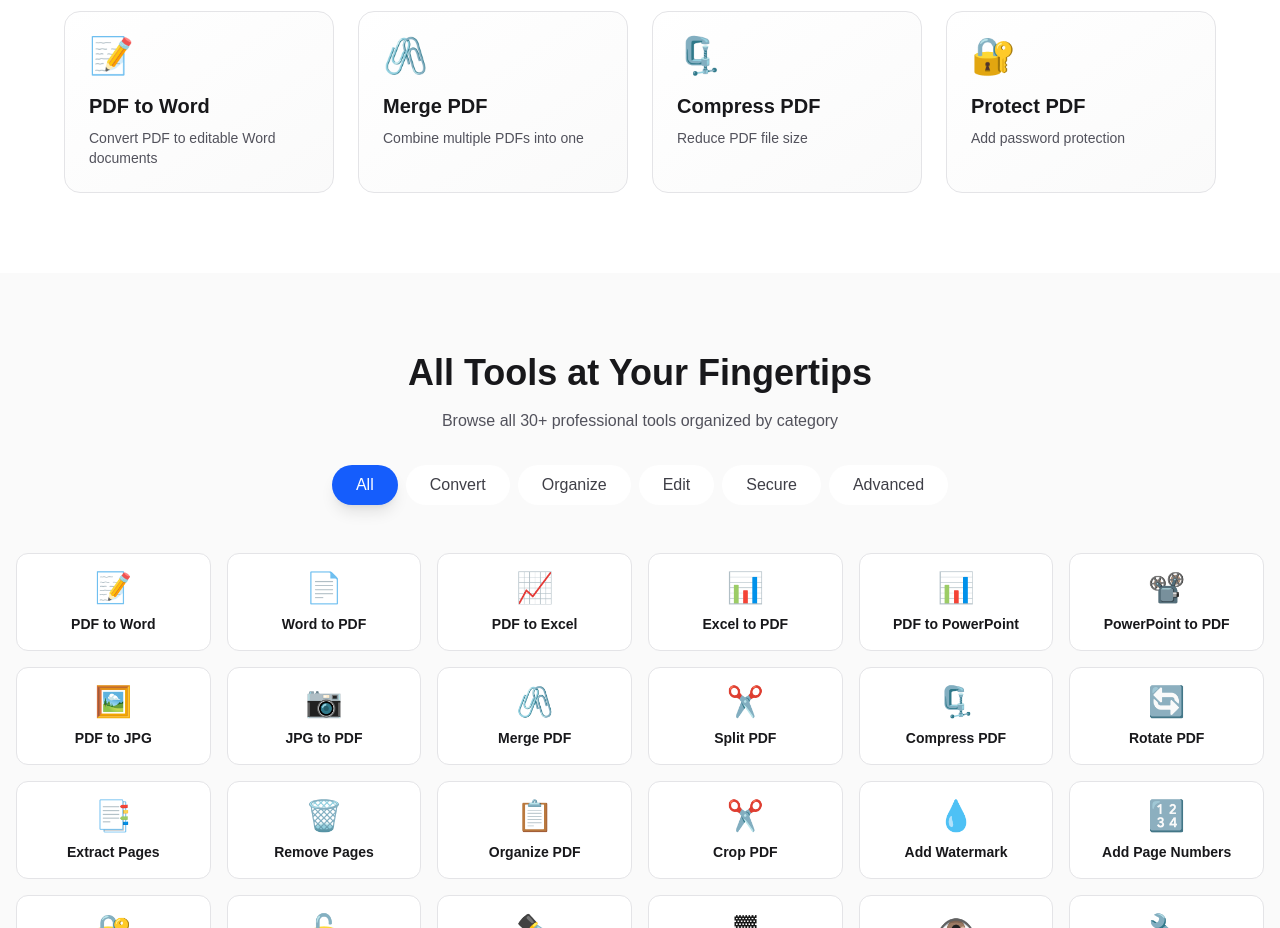
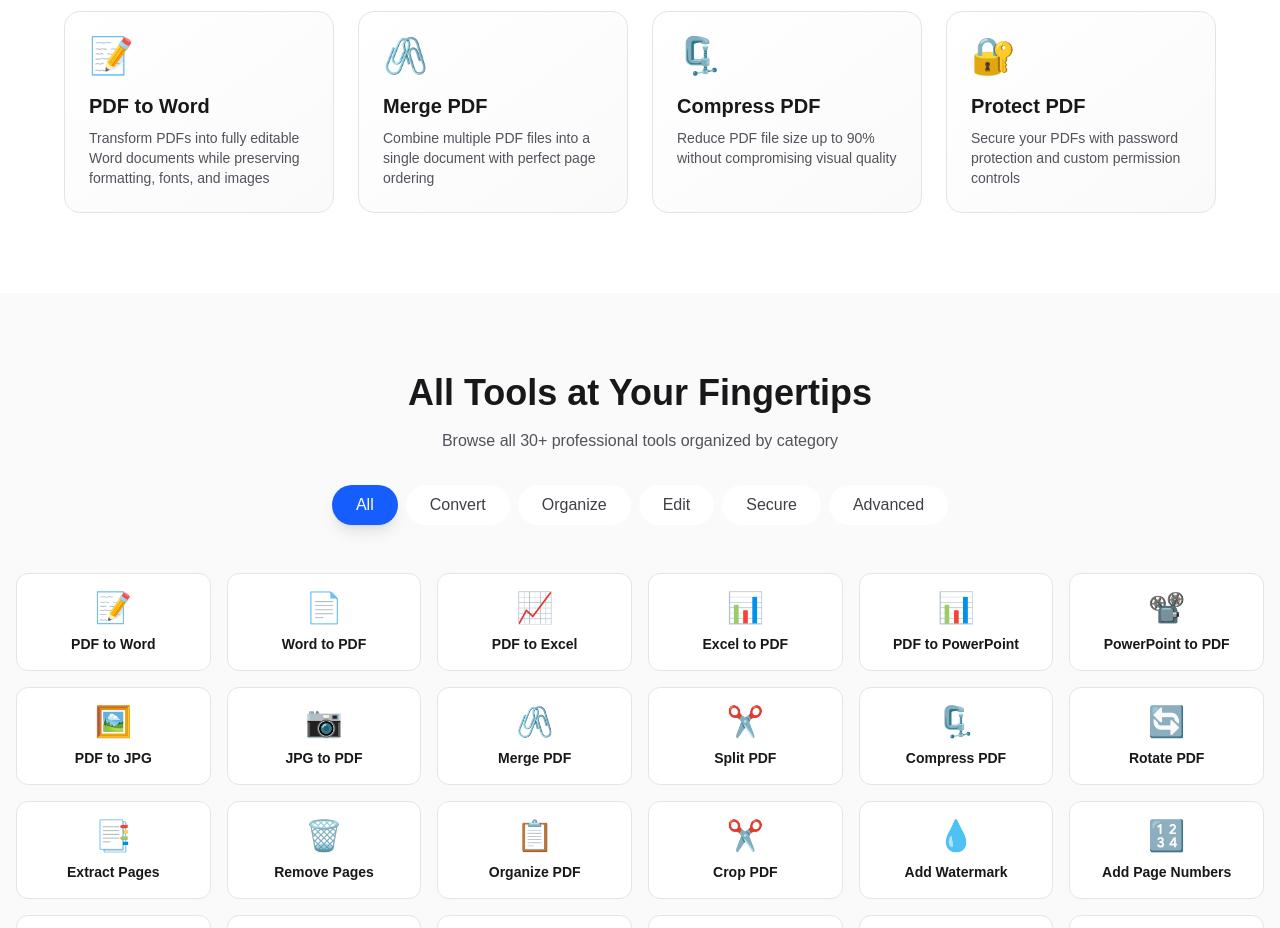
Before and after one commit to DosiBridge/word-to-pdf-tool, a Next.js app in the folder frontend/: page / in a window 1280 px wide. Shown: the part 1040-1968 px from the top of the page. Built offline with nearby package versions, Linux system fonts and the light colour scheme.

Commit message:
feat(ui): add professional tool descriptions and enhanced hero copy

```diff
--- a/frontend/app/page.tsx
+++ b/frontend/app/page.tsx
@@ -6,37 +6,61 @@ import Footer from '@/components/Footer';
 import { useState } from 'react';
 
 const featuredTools = [
-  { name: 'PDF to Word', href: '/pdf-to-word', icon: '📝', desc: 'Convert PDF to editable Word documents', color: 'blue' },
-  { name: 'Merge PDF', href: '/merge-pdf', icon: '🖇️', desc: 'Combine multiple PDFs into one', color: 'purple' },
-  { name: 'Compress PDF', href: '/compress-pdf', icon: '🗜️', desc: 'Reduce PDF file size', color: 'green' },
-  { name: 'Protect PDF', href: '/protect-pdf', icon: '🔐', desc: 'Add password protection', color: 'red' },
+  {
+    name: 'PDF to Word',
+    href: '/pdf-to-word',
+    icon: '📝',
+    desc: 'Transform PDFs into fully editable Word documents while preserving formatting, fonts, and images',
+    color: 'blue'
+  },
+  {
+    name: 'Merge PDF',
+    href: '/merge-pdf',
+    icon: '🖇️',
+    desc: 'Combine multiple PDF files into a single document with perfect page ordering',
+    color: 'purple'
+  },
+  {
+    name: 'Compress PDF',
+    href: '/compress-pdf',
+    icon: '🗜️',
+    desc: 'Reduce PDF file size up to 90% without compromising visual quality',
+    color: 'green'
+  },
+  {
+    name: 'Protect PDF',
+    href: '/protect-pdf',
+    icon: '🔐',
+    desc: 'Secure your PDFs with password protection and custom permission controls',
+    color: 'red'
+  },
 ];
 
 const allTools = [
-  { name: 'PDF to Word', href: '/pdf-to-word', icon: '📝', category: 'Convert' },
-  { name: 'Word to PDF', href: '/word-to-pdf', icon: '📄', category: 'Convert' },
-  { name: 'PDF to Excel', href: '/pdf-to-excel', icon: '📈', category: 'Convert' },
-  { name: 'Excel to PDF', href: '/excel-to-pdf', icon: '📊', category: 'Convert' },
-  { name: 'PDF to PowerPoint', href: '/pdf-to-powerpoint', icon: '📊', category: 'Convert' },
-  { name: 'PowerPoint to PDF', href: '/powerpoint-to-pdf', icon: '📽️', category: 'Convert' },
-  { name: 'PDF to JPG', href: '/pdf-to-jpg', icon: '🖼️', category: 'Convert' },
-  { name: 'JPG to PDF', href: '/jpg-to-pdf', icon: '📷', category: 'Convert' },
-  { name: 'Merge PDF', href: '/merge-pdf', icon: '🖇️', category: 'Organize' },
-  { name: 'Split PDF', href: '/split-pdf', icon: '✂️', category: 'Organize' },
-  { name: 'Compress PDF', href: '/compress-pdf', icon: '🗜️', category: 'Edit' },
-  { name: 'Rotate PDF', href: '/rotate-pdf', icon: '🔄', category: 'Edit' },
-  { name: 'Extract Pages', href: '/extract-pages', icon: '📑', category: 'Organize' },
-  { name: 'Remove Pages', href: '/remove-pages', icon: '🗑️', category: 'Organize' },
-  { name: 'Organize PDF', href: '/organize-pdf', icon: '📋', category: 'Organize' },
-  { name: 'Crop PDF', href: '/crop-pdf', icon: '✂️', category: 'Edit' },
-  { name: 'Add Watermark', href: '/add-watermark', icon: '💧', category: 'Edit' },
-  { name: 'Add Page Numbers', href: '/add-page-numbers', icon: '🔢', category: 'Edit' },
-  { name: 'Protect PDF', href: '/protect-pdf', icon: '🔐', category: 'Secure' },
-  { name: 'Unlock PDF', href: '/unlock-pdf', icon: '🔓', category: 'Secure' },
-  { name: 'Sign PDF', href: '/sign-pdf', icon: '✒️', category: 'Secure' },
-  { name: 'Redact PDF', href: '/redact-pdf', icon: '▓', category: 'Secure' },
-  { name: 'OCR PDF', href: '/ocr-pdf', icon: '👁️', category: 'Advanced' },
-  { name: 'Repair PDF', href: '/repair-pdf', icon: '🔧', category: 'Advanced' },
+  { name: 'PDF to Word', href: '/pdf-to-word', icon: '📝', category: 'Convert', desc: 'Convert PDFs to editable DOCX format' },
+  { name: 'Word to PDF', href: '/word-to-pdf', icon: '📄', category: 'Convert', desc: 'Convert Word documents to PDF' },
+  { name: 'PDF to Excel', href: '/pdf-to-excel', icon: '📈', category: 'Convert', desc: 'Extract tables and data to Excel' },
+  { name: 'Excel to PDF', href: '/excel-to-pdf', icon: '📊', category: 'Convert', desc: 'Convert spreadsheets to PDF' },
+  { name: 'PDF to PowerPoint', href: '/pdf-to-powerpoint', icon: '📊', category: 'Convert', desc: 'Convert PDF pages to slides' },
+  { name: 'PowerPoint to PDF', href: '/powerpoint-to-pdf', icon: '📽️', category: 'Convert', desc: 'Convert presentations to PDF' },
+  { name: 'PDF to JPG', href: '/pdf-to-jpg', icon: '🖼️', category: 'Convert', desc: 'Convert PDF pages to images' },
+  { name: 'JPG to PDF', href: '/jpg-to-pdf', icon: '📷', category: 'Convert', desc: 'Create PDF from images' },
+  { name: 'Merge PDF', href: '/merge-pdf', icon: '🖇️', category: 'Organize', desc: 'Combine multiple PDFs' },
+  { name: 'Split PDF', href: '/split-pdf', icon: '✂️', category: 'Organize', desc: 'Split PDF into pages' },
+  { name: 'Compress PDF', href: '/compress-pdf', icon: '🗜️', category: 'Edit', desc: 'Reduce file size' },
+  { name: 'Rotate PDF', href: '/rotate-pdf', icon: '🔄', category: 'Edit', desc: 'Rotate PDF pages' },
+  { name: 'Extract Pages', href: '/extract-pages', icon: '📑', category: 'Organize', desc: 'Extract specific pages' },
+  { name: 'Remove Pages', href: '/remove-pages', icon: '🗑️', category: 'Organize', desc: 'Delete unwanted pages' },
+  { name: 'Organize PDF', href: '/organize-pdf', icon: '📋', category: 'Organize', desc: 'Reorder PDF pages' },
+  { name: 'Crop PDF', href: '/crop-pdf', icon: '✂️', category: 'Edit', desc: 'Crop PDF margins' },
+  { name: 'Add Watermark', href: '/add-watermark', icon: '💧', category: 'Edit', desc: 'Add text watermarks' },
+  { name: 'Add Page Numbers', href: '/add-page-numbers', icon: '🔢', category: 'Edit', desc: 'Number PDF pages' },
+  { name: 'Protect PDF', href: '/protect-pdf', icon: '🔐', category: 'Secure', desc: 'Password protect PDF' },
+  { name: 'Unlock PDF', href: '/unlock-pdf', icon: '🔓', category: 'Secure', desc: 'Remove PDF password' },
+  { name: 'Sign PDF', href: '/sign-pdf', icon: '✒️', category: 'Secure', desc: 'Add digital signature' },
+  { name: 'Redact PDF', href: '/redact-pdf', icon: '▓', category: 'Secure', desc: 'Redact sensitive text' },
+  { name: 'OCR PDF', href: '/ocr-pdf', icon: '👁️', category: 'Advanced', desc: 'Extract text via OCR' },
+  { name: 'Repair PDF', href: '/repair-pdf', icon: '🔧', category: 'Advanced', desc: 'Fix corrupted PDFs' },
 ];
 
 export default function Home() {
@@ -153,8 +177,8 @@ export default function Home() {
                     key={category}
                     onClick={() => setSelectedCategory(category)}
                     className={`px-6 py-2 rounded-full font-medium transition-all ${selectedCategory === category
-                        ? 'bg-blue-600 text-white shadow-lg'
-                        : 'bg-white dark:bg-zinc-800 text-zinc-700 dark:text-zinc-300 hover:bg-blue-50 dark:hover:bg-zinc-700'
+                      ? 'bg-blue-600 text-white shadow-lg'
+                      : 'bg-white dark:bg-zinc-800 text-zinc-700 dark:text-zinc-300 hover:bg-blue-50 dark:hover:bg-zinc-700'
                       }`}
                   >
                     {category}
```
